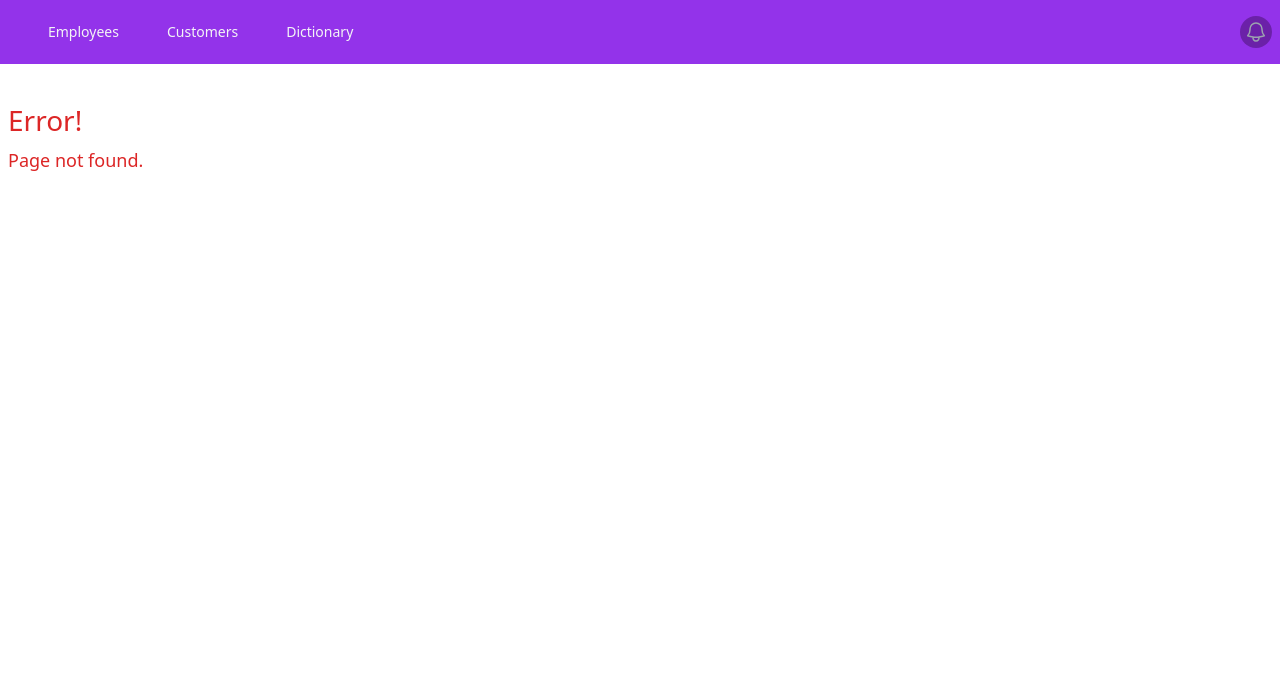
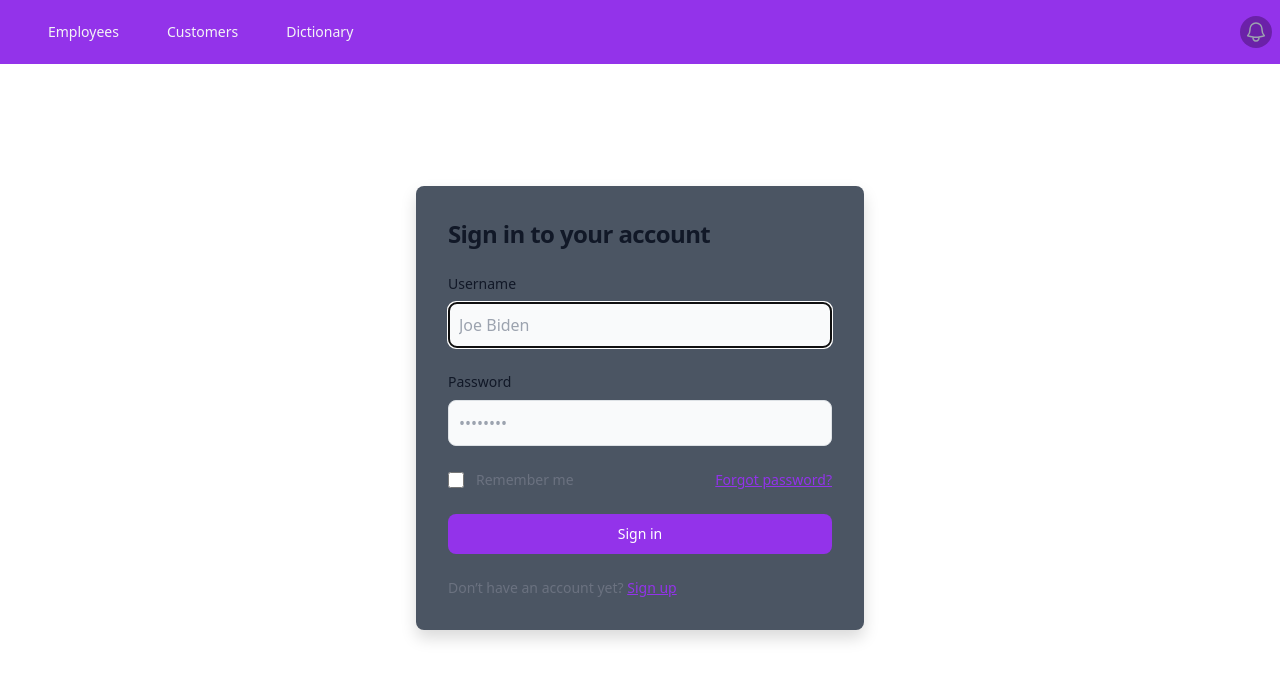
Before and after one commit to XpertPetar/React-Tutorial, a React (Create React App) app: page /login in a window 1280 px wide. Before the commit this address had no page. Shown: the top 680 px of the page. Built offline with nearby package versions, Linux system fonts and the light colour scheme.

Commit message:
add login page

```diff
--- a/src/App.js
+++ b/src/App.js
@@ -7,6 +7,7 @@
 import Definition from "./pages/Definition";
 import { BrowserRouter, Routes, Route } from "react-router-dom";
 import Error404 from "./components/Error404";
+import Login from "./pages/Login";
 
 function App() {
     return (
@@ -19,6 +20,7 @@
                         <Route path="/customers/:id" element={<Customer />} />
                         <Route path="/dictionary" element={<Dictionary />} />
                         <Route path="/dictionary/:search" element={<Definition />} />
+                        <Route path="/login" element={<Login />} />
                         <Route path="/404" element={<Error404 />} />
                         <Route path="*" element={<Error404 />} />
                     </Routes>
--- a/src/Global.js
+++ b/src/Global.js
@@ -1,3 +1,3 @@
 export const token =
-    "eyJ0eXAiOiJKV1QiLCJhbGciOiJIUzI1NiJ9.eyJ0b2tlbl90eXBlIjoiYWNjZXNzIiwiZXhwIjoxNzIzNTg2NDcwLCJpYXQiOjE3MjM1ODU1NzAsImp0aSI6IjA3ZTljNWRmY2MyNjQ5MzQ4ZTRlOTBiYzA0NDQ0ZDVjIiwidXNlcl9pZCI6MX0.rVOgR2j9bWBznbNztWjI3n8NtZMlkLoS3dnoc79MnGc";
+    "eyJ0eXAiOiJKV1QiLCJhbGciOiJIUzI1NiJ9.eyJ0b2tlbl90eXBlIjoiYWNjZXNzIiwiZXhwIjoxNzIzNzM2NjM0LCJpYXQiOjE3MjM3MzU3MzQsImp0aSI6IjZhMWM0MTY4MDE4OTQ4YTg4ZDAwMzk1YTMyMGI1ZjE1IiwidXNlcl9pZCI6MX0._4JDa09YKABHKsiSZ2ZwDDHw27QT4_Jej4b69mlTGUg";
 export const baseUrl = "http://localhost:8000";
--- /dev/null
+++ b/src/pages/Login.js
@@ -0,0 +1,134 @@
+import { useState } from "react";
+import { baseUrl } from "../Global";
+
+export default function Login() {
+    function login(e) {
+        e.preventDefault();
+
+        const url = baseUrl + "/api/token/";
+        fetch(url, {
+            method: "POST",
+            headers: {
+                "Content-Type": "application/json"
+            },
+            body: JSON.stringify({
+                username: username,
+                password: password
+            })
+        })
+            .then((response) => {
+                return response.json();
+            })
+            .then((data) => {
+                console.log(data);
+            });
+    }
+
+    const [username, setUsername] = useState();
+    const [password, setPassword] = useState();
+
+    return (
+        <section className="-mt-36 pt-16">
+            <div className="flex flex-col items-center justify-center px-6 py-8 mx-auto md:h-screen lg:py-0">
+                <div className="w-full bg-gray-600 rounded-lg shadow dark:border md:mt-0 sm:max-w-md xl:p-0 dark:border-gray-700">
+                    <div className="p-6 space-y-4 md:space-y-6 sm:p-8">
+                        <h1 className="text-xl font-bold leading-tight tracking-tight text-gray-900 md:text-2xl dark:text-white">
+                            Sign in to your account
+                        </h1>
+                        <form
+                            className="space-y-4 md:space-y-6"
+                            action="#"
+                            onSubmit={(e) => {
+                                login(e);
+                            }}
+                        >
+                            <div>
+                                <label
+                                    htmlFor="username"
+                                    className="block mb-2 text-sm font-medium text-gray-900 dark:text-white"
+                                >
+                                    Username
+                                </label>
+                                <input
+                                    value={username}
+                                    type="text"
+                                    name="username"
+                                    id="username"
+                                    className="bg-gray-50 border border-gray-300 text-gray-900 rounded-lg focus:ring-primary-600 focus:border-primary-600 block w-full p-2.5 dark:bg-gray-700 dark:border-gray-600 dark:placeholder-gray-400 dark:text-white dark:focus:ring-blue-500 dark:focus:border-blue-500"
+                                    placeholder="Joe Biden"
+                                    required=""
+                                    autoFocus
+                                    onChange={(e) => {
+                                        setUsername(e.target.value);
+                                    }}
+                                ></input>
+                            </div>
+                            <div>
+                                <label
+                                    htmlFor="password"
+                                    className="block mb-2 text-sm font-medium text-gray-900 dark:text-white"
+                                >
+                                    Password
+                                </label>
+                                <input
+                                    value={password}
+                                    type="password"
+                                    name="password"
+                                    id="password"
+                                    placeholder="••••••••"
+                                    className="bg-gray-50 border border-gray-300 text-gray-900 rounded-lg focus:ring-primary-600 focus:border-primary-600 block w-full p-2.5 dark:bg-gray-700 dark:border-gray-600 dark:placeholder-gray-400 dark:text-white dark:focus:ring-blue-500 dark:focus:border-blue-500"
+                                    required=""
+                                    onChange={(e) => {
+                                        setPassword(e.target.value);
+                                    }}
+                                ></input>
+                            </div>
+                            <div className="flex items-center justify-between">
+                                <div className="flex items-start">
+                                    <div className="flex items-center h-5">
+                                        <input
+                                            id="remember"
+                                            aria-describedby="remember"
+                                            type="checkbox"
+                                            className="w-4 h-4 border border-gray-300 rounded bg-gray-50 focus:ring-3 focus:ring-primary-300 dark:bg-gray-700 dark:border-gray-600 dark:focus:ring-primary-600 dark:ring-offset-gray-800"
+                                            required=""
+                                        ></input>
+                                    </div>
+                                    <div className="ml-3 text-sm">
+                                        <label
+                                            htmlFor="remember"
+                                            className="text-gray-500 dark:text-gray-300"
+                                        >
+                                            Remember me
+                                        </label>
+                                    </div>
+                                </div>
+                                <a
+                                    href="#"
+                                    className="text-sm font-medium text-purple-600 hover:underline dark:text-purple-500 hover:text-purple-500"
+                                >
+                                    Forgot password?
+                                </a>
+                            </div>
+                            <button
+                                type="submit"
+                                className="w-full text-white bg-purple-600 hover:bg-purple-500 focus:ring-4 focus:outline-none focus:ring-purple-300 font-medium rounded-lg text-sm px-5 py-2.5 text-center dark:bg-purple-600 dark:hover:bg-purple-500 dark:focus:ring-purple-800"
+                            >
+                                Sign in
+                            </button>
+                            <p className="text-sm font-light text-gray-500 dark:text-gray-400">
+                                Don’t have an account yet?{" "}
+                                <a
+                                    href="#"
+                                    className="font-medium text-purple-600 hover:underline dark:text-purple-500 hover:text-purple-500"
+                                >
+                                    Sign up
+                                </a>
+                            </p>
+                        </form>
+                    </div>
+                </div>
+            </div>
+        </section>
+    );
+}
```
